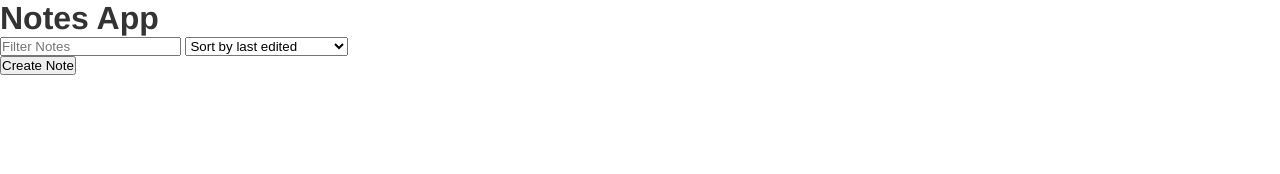
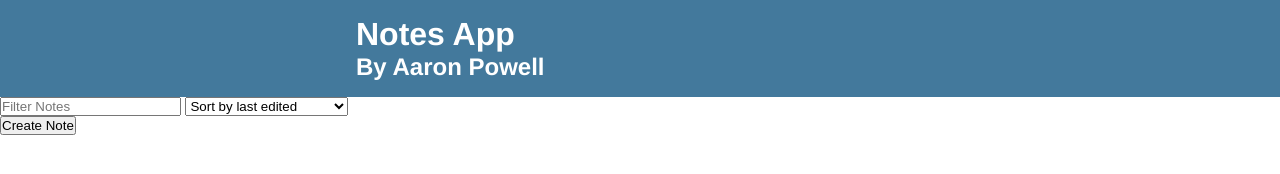
Before and after one commit to AaronPowell96/Note-App-Moduled, a plain HTML site: page index.html in a window 1280 px wide. Drawn offline with nearby package versions, Linux system fonts and the light colour scheme; files whose address does not match are found by name.

Commit message:
Added header class

```diff
--- a/index.html
+++ b/index.html
@@ -8,7 +8,12 @@
     <title>Note Taker</title>
   </head>
   <body>
-    <h1>Notes App</h1>
+    <div class="header">
+      <div class="container">
+        <h1>Notes App</h1>
+        <h2>By Aaron Powell</h2>
+      </div>
+    </div>
     <input id="searchNotes" type="text" placeholder="Filter Notes" />
     <select name="" id="filterBy">
       <option value="byEdited">Sort by last edited</option>
```
